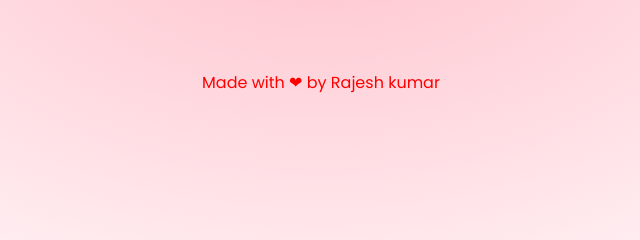
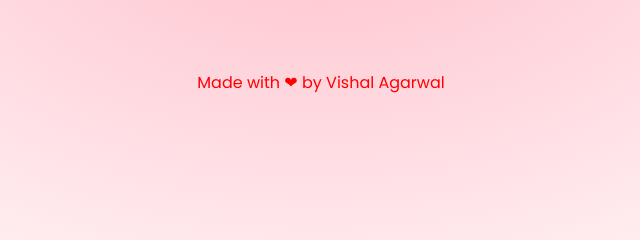
Before and after one commit to rajesh9368/To-do-Web-App-List, a plain HTML site: page index.html in a window 1280 px wide. Shown: the part 508-748 px from the top of the page, 319-959 px from the left. Drawn offline with Linux system fonts and the light colour scheme.

Commit message:
Initial commit after reinitializing

```diff
--- a/index.html
+++ b/index.html
@@ -34,7 +34,7 @@
         <ul class="todo-list"></ul>
     </div>
     <hr>
-    <p class="">Made with ❤ by Rajesh kumar </p>
+    <p class="">Made with ❤ by Vishal Agarwal </p>
 
     <script src="./script.js"></script>
 
```
